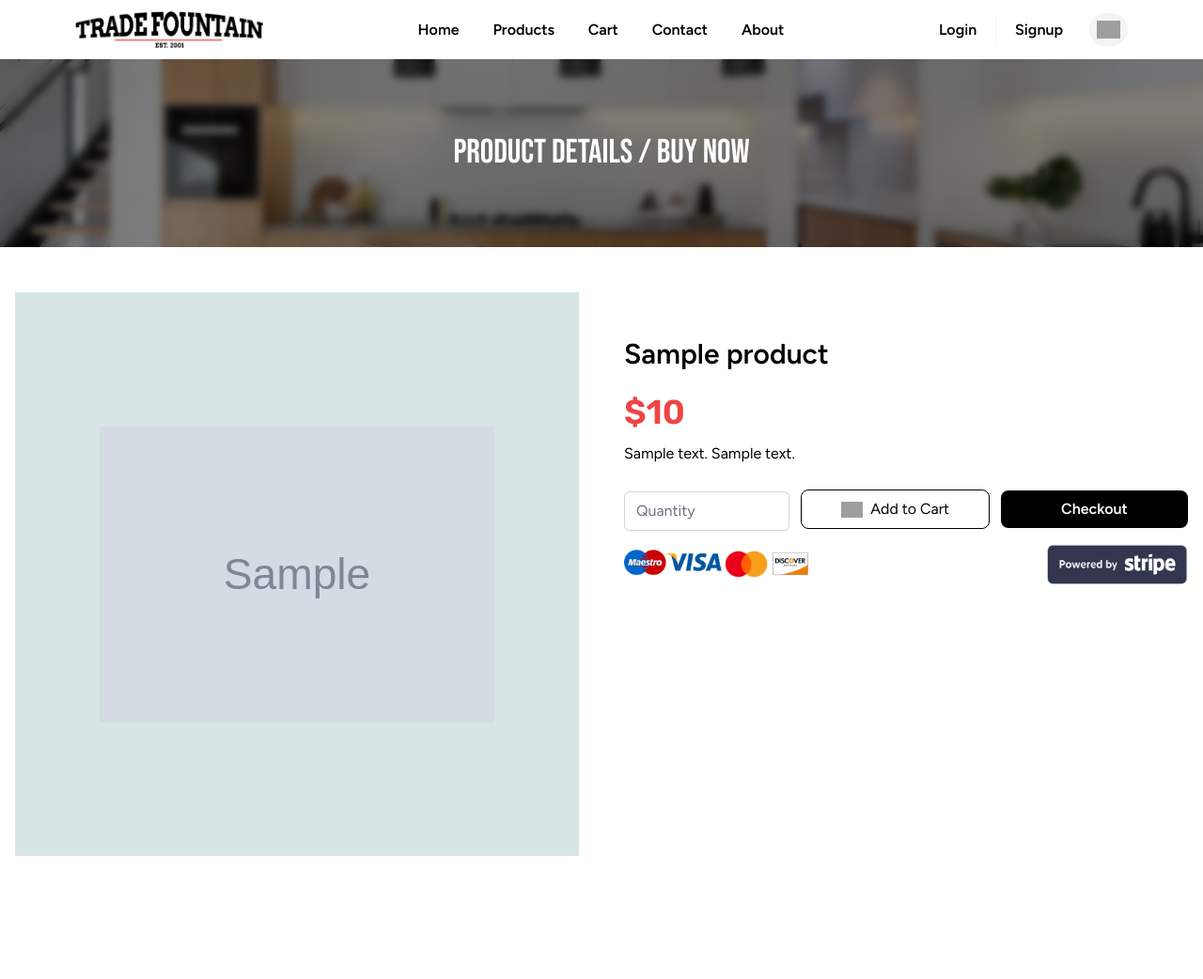
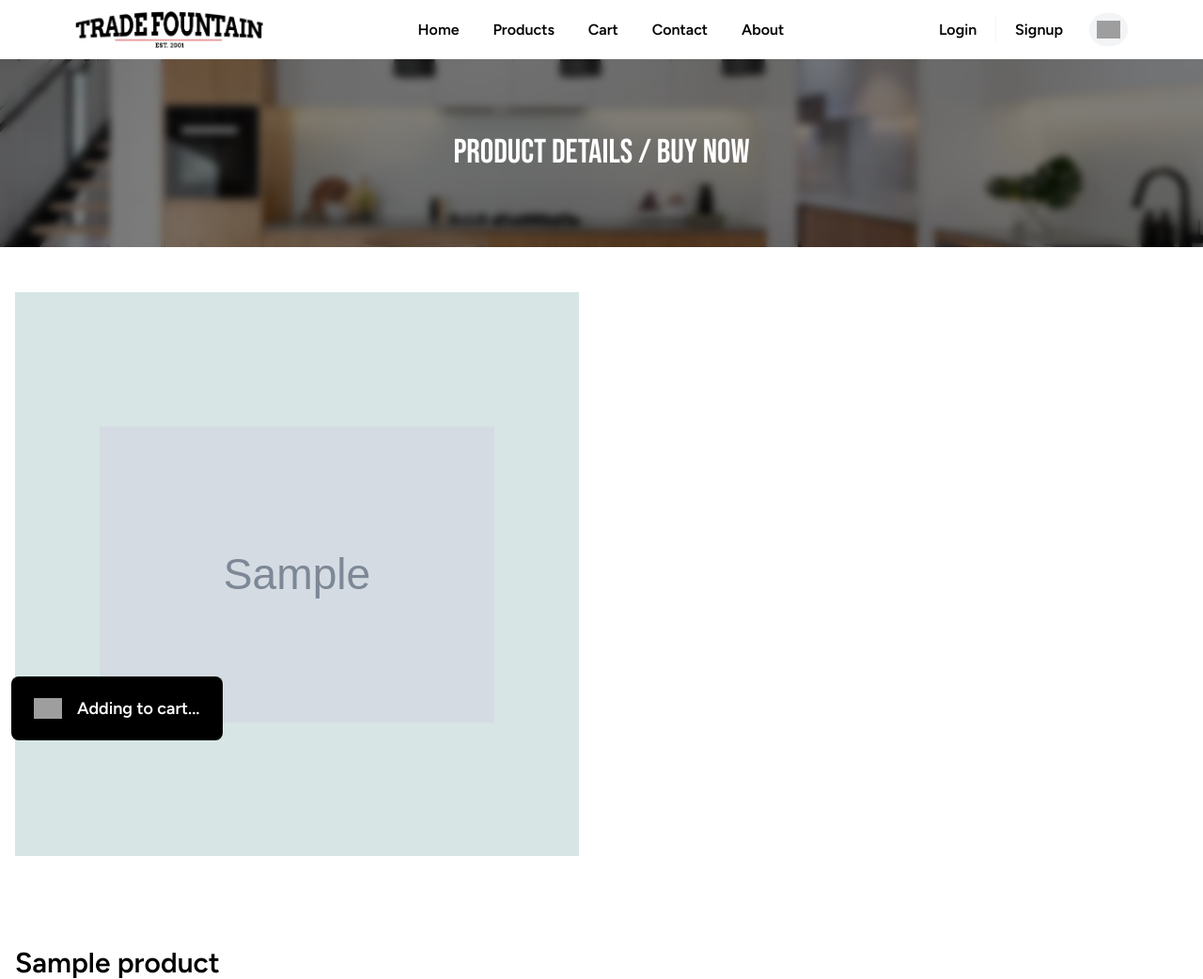
Before and after one commit to webmentordev/trade-fountian-co-uk, a Laravel app: a page that uses resources/views/livewire/navbar.blade.php in a window 1280 px wide. Shown: the top 1042 px of the page at 94% size. Before the commit the page ends 911 px from the top, so only its background shows below. Run offline with Laravel 10, Linux system fonts and the light colour scheme; tables that the repository leaves empty hold one stand-in row (values such as "Sample post"); grey boxes marked "Sample" are stand-in pictures; style sheets or scripts are compiled from the project's sources; some libraries are stand-ins or nearby versions; grey boxes are pictures that could not be loaded.

Commit message:
add to cart, checks

```diff
--- a/app/Http/Livewire/Products/SingleProduct.php
+++ b/app/Http/Livewire/Products/SingleProduct.php
@@ -2,8 +2,10 @@
 
 namespace App\Http\Livewire\Products;
 
+use App\Models\Cart;
 use App\Models\Product;
 use Livewire\Component;
+use Illuminate\Support\Facades\Auth;
 
 class SingleProduct extends Component
 {
@@ -14,7 +16,7 @@
     ];
 
     public function mount($slug){
-        $result = Product::where('slug', $slug)->first();
+        $result = Product::where('slug', $slug)->where('is_active', true)->first();
         if($result){
             $this->product = $result;
         }else{
@@ -30,4 +32,42 @@
     public function updated(){
         $this->validate();
     }
+
+    public function randomStringGenerator() {
+        $alphabet = 'abcdefghijklmnopqrstuvwxyzABCDEFGHIJKLMNOPQRSTUVWXYZ1234567890';
+        $pass = array();
+        $alphaLength = strlen($alphabet) - 1;
+        for ($i = 0; $i < 20; $i++) {
+            $n = rand(0, $alphaLength);
+            $pass[] = $alphabet[$n];
+        }
+        return implode($pass);
+    }
+
+    public function add_to_cart(){
+        $result = Cart::where('product_id', $this->product->id)->first();
+        if(!Auth::check()){
+            return redirect()->route('login');
+        }
+        if($result){
+            if(($result->quantity + $this->quantity) <= 20){
+                $new_Quantity = $result->quantity + $this->quantity;
+                $result->total = $new_Quantity * $this->product->price;
+                $result->quantity = $new_Quantity;
+                $result->save();
+                session()->flash('success', 'Product has been added to the cart!');
+            }else{
+                $this->addError('quantity', 'Product cart size exceeded!');
+                return;
+            }
+        }else{
+            Cart::create([
+                'user_id' => auth()->user()->id,
+                'product_id' => $this->product->id,
+                'quantity' => $this->quantity,
+                'total' => $this->product->price * $this->quantity
+            ]);
+            session()->flash('success', 'Product has been added to the cart!');
+        }
+    }
 }
--- a/resources/views/layouts/guest.blade.php
+++ b/resources/views/layouts/guest.blade.php
@@ -18,7 +18,7 @@
         <div class="min-h-screen flex flex-col sm:justify-center items-center pt-6 sm:pt-0 bg-gray-100">
             <div>
                 <a href="/">
-                    <x-application-logo class="w-20 h-20 fill-current text-gray-500" />
+                    <img src="{{ asset('assets/logo.png') }}" alt="Trade Fountain Logo" width="360">
                 </a>
             </div>
 
--- a/resources/views/livewire/home.blade.php
+++ b/resources/views/livewire/home.blade.php
@@ -1,4 +1,3 @@
-@livewire('navbar')
 <section class="w-full h-[70vh]">
     <div class="max-w-[90%] m-auto py-2 px-4 h-full bg-gray-100 flex items-center justify-center">
         <div class="max-w-[70%] w-full flex items-center justify-between">
--- a/resources/views/livewire/navbar.blade.php
+++ b/resources/views/livewire/navbar.blade.php
@@ -1,7 +1,7 @@
-<nav class="w-full top-0 left-0 bg-white">
+<nav class="w-full top-0 left-0 bg-white sticky z-50">
     <div class="max-w-[90%] m-auto py-3 px-4 flex items-center justify-between">
         <a href="{{ route('home') }}">
-            <img src="{{ asset('assets/logo.jpg') }}" width="200" alt="Trade Fountain Logo">
+            <img src="{{ asset('assets/logo.png') }}" width="200" alt="Trade Fountain Logo">
         </a>
         <ul class="font-semibold">
             <a class="mx-4 py-1 hover:underline transition-all" href="#">Home</a>
--- a/resources/views/livewire/products/single-product.blade.php
+++ b/resources/views/livewire/products/single-product.blade.php
@@ -6,6 +6,12 @@
     <div class="max-w-7xl m-auto py-12 px-4 w-full grid grid-cols-2 gap-12">
         <div class="w-full h-[600px] bg-{{ rand(1, 8) }} flex items-center justify-center">
             <img src="{{ asset('/storage/'.$product->image) }}" alt="{{ $product->name }} Image" class="w-[70%]">
+        </div>
+        @if (session('success'))
+            <x-alerts.success :message="session('success')" />
+        @endif
+        <div wire:loading wire:target="add_to_cart">
+            <x-alerts.loading message="Adding to cart..." />
         </div>
         <div class="w-full flex flex-col py-12">
             <h2 class="font-semibold text-3xl mb-6">{{ $product->name }}</h2>
@@ -21,7 +27,7 @@
                     <x-text-input id="quantity" autocomplete="off" min="0" wire:model="quantity" placeholder="Quantity" class="block mt-1 w-full" type="number" required />
                     <x-input-error :messages="$errors->get('quantity')" class="mt-2" />
                 </div>
-                <button class="py-2 group items-center px-4 rounded-lg text-black border border-black h-fit w-full ml-3 hover:bg-black hover:text-white transition-all">
+                <button wire:click="add_to_cart" class="py-2 group items-center px-4 rounded-lg text-black border border-black h-fit w-full ml-3 hover:bg-black hover:text-white transition-all">
                     <div class="flex items-center justify-center">
                         <img src="https://api.iconify.design/solar:cart-large-broken.svg?color=%23000" class="mr-2 group-hover:hidden" alt="Cart Icon" width="23">
                         <img src="https://api.iconify.design/solar:cart-large-broken.svg?color=%23fff" class="mr-2 hidden group-hover:block" alt="Cart Icon" width="23"> Add to Cart
```
Also changed, not shown: app/Http/Controllers/CartController.php (added, +10 -0 lines), app/Models/Cart.php (added, +26 -0 lines), database/migrations/2023_08_17_121137_create_carts_table.php (added), public/assets/logo.jpg (deleted), public/assets/logo.png (added).
